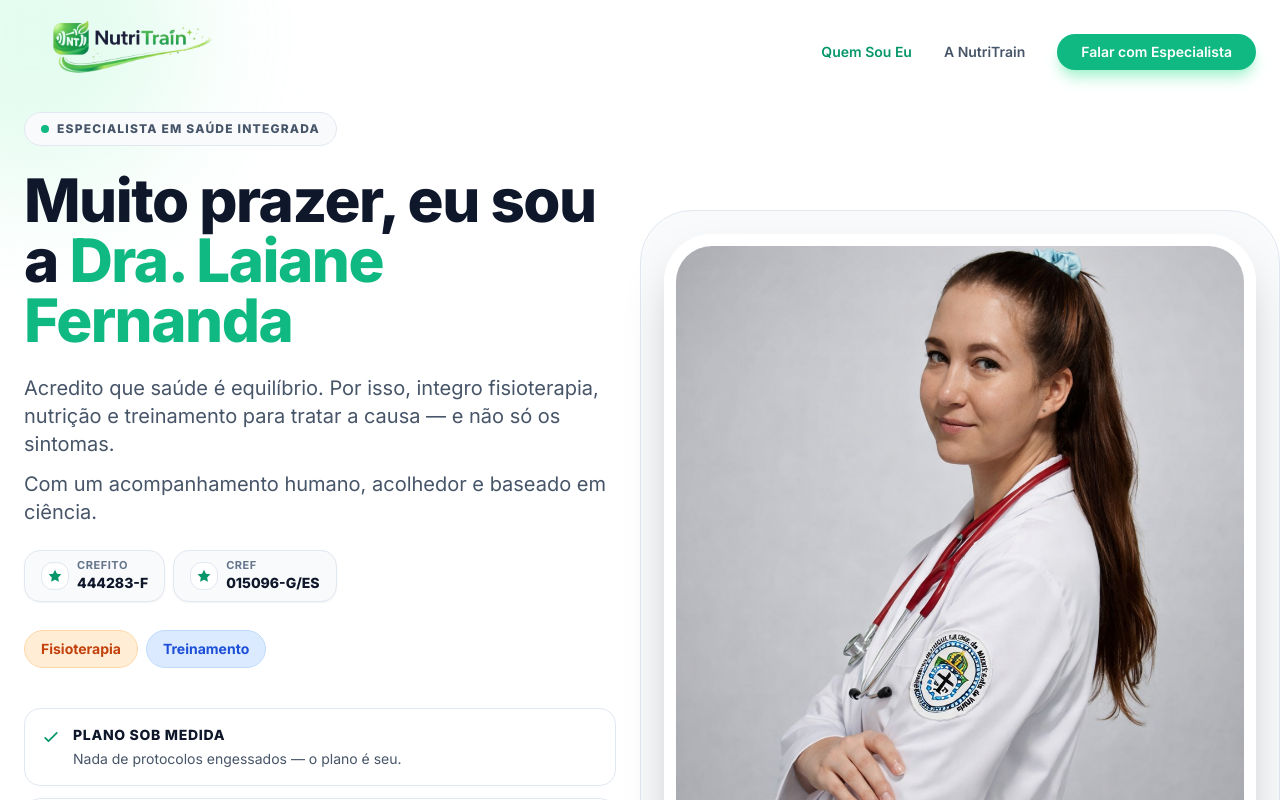
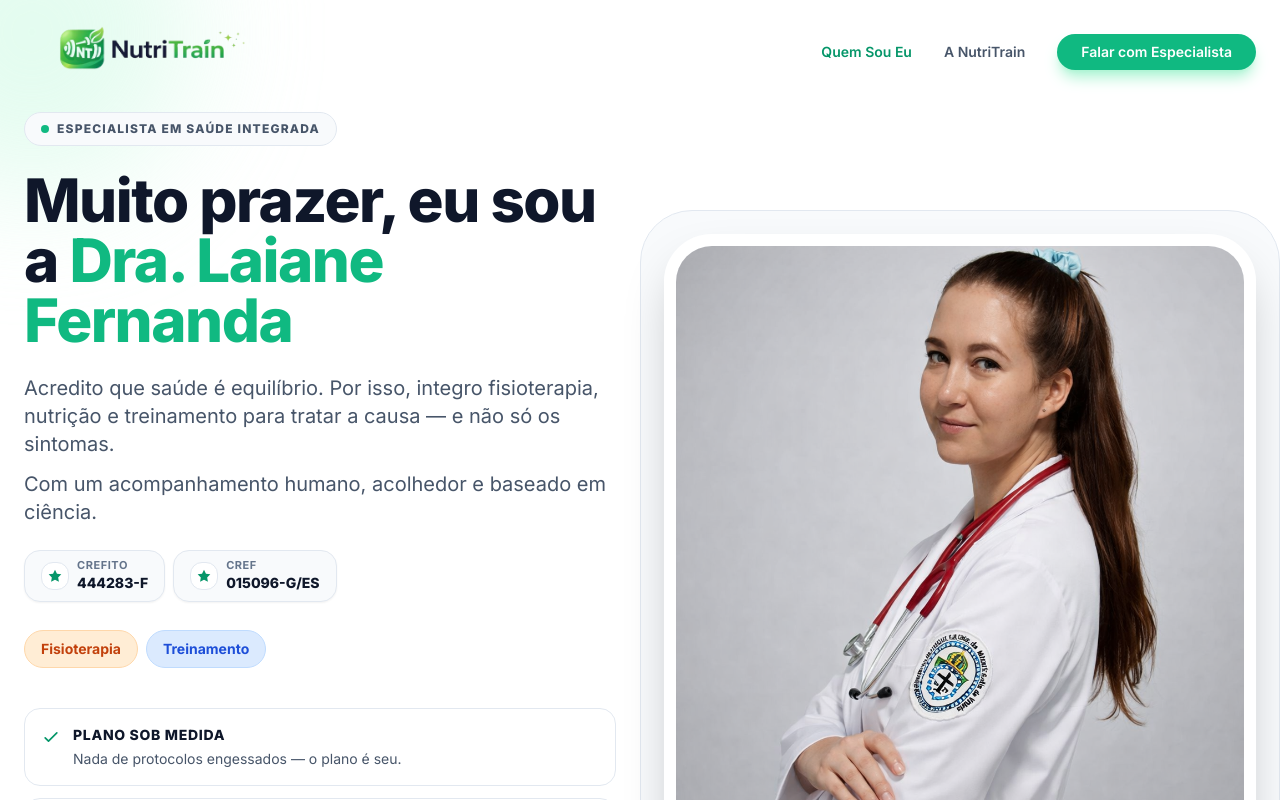
Before and after one commit to flaviomenezes7/nutritrain, a React (Vite) app: page / in a window 1280 px wide. Shown: the top 800 px of the page. Built offline with nearby package versions, Linux system fonts and the light colour scheme.

Commit message:
logo nova 2.0

```diff
--- a/components/Footer.tsx
+++ b/components/Footer.tsx
@@ -1,6 +1,6 @@
 
 import React from 'react';
-import logoNutriTrain from '../assets/logo_nutritrain_nova.png';
+import logoNutriTrain from '../assets/nutritrain_logo.png';
 
 const Footer: React.FC = () => {
   return (
@@ -8,11 +8,11 @@ const Footer: React.FC = () => {
       <div className="container mx-auto px-6">
         <div className="grid gap-10 md:grid-cols-3 mb-12">
           <div>
-            <div className="flex items-center space-x-4 mb-4">
+            <div className="flex items-center space-x-4 mb-4 translate-y-2">
               <img
                 src={logoNutriTrain}
                 alt="Logo NutriTrain"
-                className="h-16 w-16 object-contain scale-[3] origin-left"
+                className="h-16 w-16 object-contain scale-[3.6] origin-left"
               />
             </div>
             <p className="text-slate-500 max-w-sm leading-relaxed">
--- a/components/Navbar.tsx
+++ b/components/Navbar.tsx
@@ -1,6 +1,6 @@
 
 import React, { useState, useEffect, useRef } from 'react';
-import logoNutriTrain from '../assets/logo_nutritrain_nova.png';
+import logoNutriTrain from '../assets/nutritrain_logo.png';
 
 const Navbar: React.FC = () => {
   const [isScrolled, setIsScrolled] = useState(false);
@@ -55,11 +55,11 @@ const Navbar: React.FC = () => {
       `}</style>
       <nav className={`fixed top-0 left-0 right-0 z-50 transition-all duration-300 ${isScrolled ? 'glass-effect shadow-md py-3' : 'bg-transparent py-5'}`}>
       <div className="container mx-auto px-6 flex justify-between items-center">
-        <div className="flex items-center space-x-4">
+        <div className="flex items-center space-x-4 translate-y-2">
           <img
             src={logoNutriTrain}
             alt="Logo NutriTrain"
-            className="h-16 w-16 object-contain scale-[3.4] origin-left shrink-0"
+            className="h-16 w-16 object-contain scale-[4.2] origin-left shrink-0"
           />
         </div>
 
```
Also changed, not shown: assets/nutritrain_logo.png (added).
